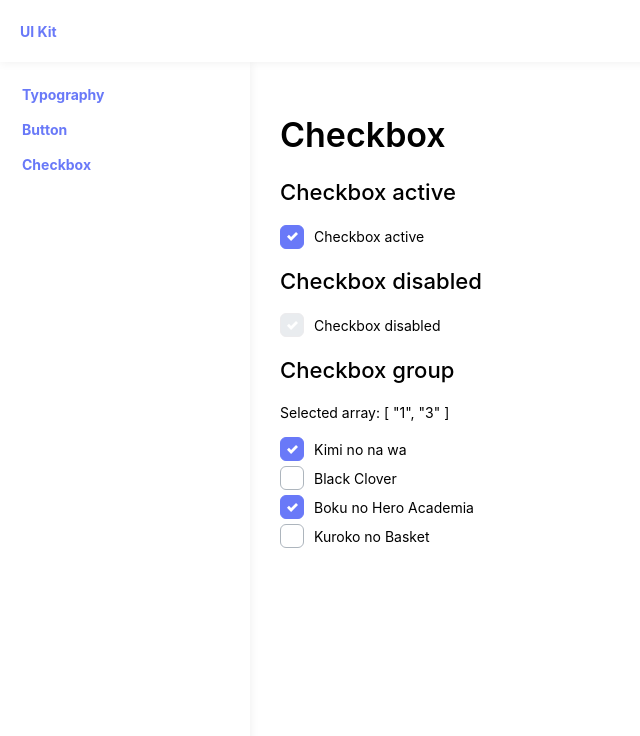
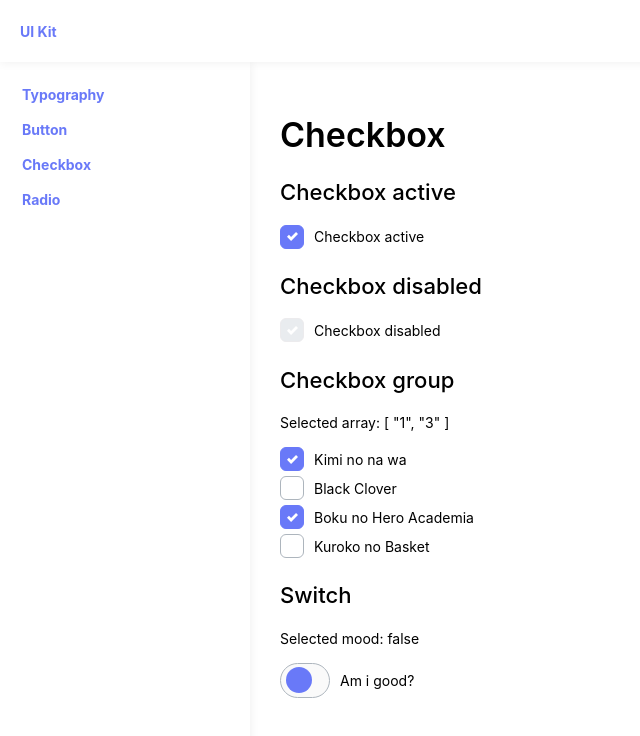
Before and after one commit to Hekikai/katana-kit, a Vue app: page /checkbox in a window 1280 px wide. Shown: the top 736 px of the page, without its empty margins (0-640 px from the left). Built offline with nearby package versions, Linux system fonts and the light colour scheme; the HTML template or start-up script is replaced by a standard one.

Commit message:
added type "switch" to KCheckbox.vue component; removed .line class (extracted into flex.scss file)

```diff
--- a/src/components/KCheckbox/KCheckbox.scss
+++ b/src/components/KCheckbox/KCheckbox.scss
@@ -32,7 +32,7 @@
     }
     &:not(:disabled):active + label::before {
         background-color: var(--k-primary);
-    border: 1px solid #ECEBED;
+        border: 1px solid #ecebed;
     }
     &:focus + label::before {
         box-shadow: 0 7px 20px rgba(0, 0, 0, 0.07);
@@ -42,58 +42,59 @@
     }
     &:disabled + label::before {
         background-color: #e9ecef;
-    border: 1px solid #ECEBED;
+        border: 1px solid #ecebed;
     }
 }
-//.switch {
-//  height: 0;
-//  width: 0;
-//  visibility: hidden;
-//  position: absolute;
-//  z-index: -1;
-//  opacity: 0;
-//  &-container {
-//    display: flex;
-//    align-items: center;
-//  }
-//  &__label {
-//    margin-left: 10px;
-//  }
-//  & + label {
-//    cursor: pointer;
-//    text-indent: -9999px;
-//    width: 50px;
-//    height: 35px;
-//    background: #fafafa;
-//    border: 1px solid #adb5bd;
-//    display: block;
-//    border-radius: 100px;
-//    position: relative;
-//    &:after {
-//      content: "";
-//      position: absolute;
-//      top: 50%;
-//      left: 5px;
-//      width: 26px;
-//      height: 26px;
-//      background: #fff;
-//      background: var(--primary);
-//      border-radius: 90px;
-//      transition: 0.3s;
-//      transform: translateY(-50%);
-//    }
-//  }
-//  &:checked {
-//    & + label {
-//      background: var(--primary);
-//      &:after {
-//        background: #fff;
-//        left: calc(100% - 5px);
-//        transform: translateX(-100%) translateY(-50%);
-//      }
-//      &:active:after {
-//        width: 33px;
-//      }
-//    }
-//  }
-//}
+
+.k-switch {
+    height: 0;
+    width: 0;
+    visibility: hidden;
+    position: absolute;
+    z-index: -1;
+    opacity: 0;
+    &-container {
+        display: flex;
+        align-items: center;
+    }
+    &__label {
+        margin-left: 10px;
+    }
+    & + label {
+        cursor: pointer;
+        text-indent: -9999px;
+        width: 50px;
+        height: 35px;
+        background: #fafafa;
+        border: 1px solid #adb5bd;
+        display: block;
+        border-radius: 100px;
+        position: relative;
+        &:after {
+            content: '';
+            position: absolute;
+            top: 50%;
+            left: 5px;
+            width: 26px;
+            height: 26px;
+            background: #fff;
+            background: var(--k-primary);
+            border-radius: 90px;
+            transition: 0.3s;
+            transform: translateY(-50%);
+        }
+    }
+    &:checked {
+        & + label {
+            background: var(--k-primary);
+            &:after {
+                background: #fff;
+                left: calc(100% - 5px);
+                transform: translateX(-100%) translateY(-50%);
+            }
+            &:active:after {
+                width: 33px;
+            }
+        }
+    }
+}
--- a/src/components/KCheckbox/KCheckbox.vue
+++ b/src/components/KCheckbox/KCheckbox.vue
@@ -1,8 +1,15 @@
 <script setup lang="ts">
+import { computed } from 'vue'
+
 interface CheckboxOption {
     optionId: string
     checked: boolean
 }
+
+const CheckboxType = {
+    switch: 'switch',
+    checkbox: 'checkbox',
+} as const
 
 const props = withDefaults(
     defineProps<{
@@ -13,12 +20,14 @@ const props = withDefaults(
         checked: boolean
         disabled?: boolean
         group?: boolean
+        type?: keyof typeof CheckboxType
     }>(),
     {
         name: '',
         value: '',
         label: '',
         checked: false,
+        type: 'checkbox',
     },
 )
 
@@ -26,6 +35,8 @@ const emit = defineEmits<{
     (e: 'update:checked', v: boolean): void
     (e: 'handle-group', v: CheckboxOption): void
 }>()
+
+const isItSwitch = computed(() => props.type === 'switch')
 
 const handleInput = (event: Event) => {
     const isChecked = (<HTMLInputElement>event.target).checked
@@ -40,8 +51,13 @@ const handleInput = (event: Event) => {
 </script>
 
 <template>
+    <!--  TODO: don't line this div.  remove it with render-function-->
+    <div :class="{ 'k-switch-container': isItSwitch }">
         <input
-        class="k-checkbox"
+            :class="[
+                { 'k-checkbox': type === 'checkbox' },
+                { 'k-switch': isItSwitch },
+            ]"
             type="checkbox"
             :name="name"
             :value="value"
@@ -51,6 +67,14 @@ const handleInput = (event: Event) => {
             @input="handleInput"
         />
         <label :for="id">{{ label }}</label>
+        <label
+            v-if="isItSwitch"
+            class="k-switch__label"
+            :for="id"
+        >
+            {{ label }}
+        </label>
+    </div>
 </template>
 
 <style scoped></style>
--- /dev/null
+++ b/src/components/KRadio/KRadio.vue
@@ -0,0 +1,13 @@
+<script setup lang="ts">
+
+</script>
+
+<template>
+<div>
+  123
+</div>
+</template>
+
+<style scoped>
+
+</style>
--- a/src/css/index.scss
+++ b/src/css/index.scss
@@ -3,6 +3,7 @@
 
 @import './nuclear/colors.scss';
 @import './nuclear/typography.scss';
+@import './nuclear/flex.scss';
 
 @import '../components/KButton/KBtn.scss';
 @import '../components/KCheckbox/KCheckbox.scss';
--- /dev/null
+++ b/src/css/nuclear/flex.scss
@@ -0,0 +1,10 @@
+.line {
+  display: flex;
+  flex-wrap: wrap;
+  gap: 10px;
+  margin-bottom: 1em;
+
+  &__block {
+    display: block;
+  }
+}
--- a/src/router/routes.ts
+++ b/src/router/routes.ts
@@ -19,4 +19,9 @@ export const routes = [
         component: () => import('@/views/KCheckbox.vue'),
         name: 'Checkbox',
     },
+    {
+        path: '/radio',
+        component: () => import('@/views/KRadio.vue'),
+        name: 'Radio',
+    },
 ]
--- a/src/views/KBtn.vue
+++ b/src/views/KBtn.vue
@@ -92,12 +92,3 @@ const onClick = () => {
     alert('Click!')
 }
 </script>
-
-<style scoped lang="scss">
-.line {
-    display: flex;
-    flex-wrap: wrap;
-    gap: 10px;
-    margin-bottom: 1rem;
-}
-</style>
--- a/src/views/KCheckbox.vue
+++ b/src/views/KCheckbox.vue
@@ -23,41 +23,47 @@
         />
     </div>
 
-  <h2>Checkbox group</h2>
-  <div class="line line__block">
-    <p>Selected array: {{ selectedAnime }}</p>
-    <k-checkbox-group v-model:value="selectedAnime" :options="animeList" name="anime"/>
-  </div>
+    <h2>Checkbox group</h2>
+    <div class="line line__block">
+        <p>Selected array: {{ selectedAnime }}</p>
+        <k-checkbox-group
+            v-model:value="selectedAnime"
+            :options="animeList"
+            name="anime"
+        />
+    </div>
+
+    <h2>Switch</h2>
+    <div class="line line__block">
+        <p>Selected mood: {{ switchMyMood }}</p>
+        <k-checkbox
+            v-model:checked="switchMyMood"
+            id="switch"
+            label="Am i good?"
+            name="switch"
+            value="good"
+            type="switch"
+        />
+    </div>
 </template>
 
 <script setup lang="ts">
 import { ref } from 'vue'
 import KCheckbox from '@/components/KCheckbox/KCheckbox.vue'
-import KCheckboxGroup from "@/components/KCheckbox/KCheckboxGroup.vue";
+import KCheckboxGroup from '@/components/KCheckbox/KCheckboxGroup.vue'
 
 const isChecked = ref<boolean>(true)
 const isDisabled = ref<boolean>(true)
 const isDisableChecked = ref<boolean>(true)
 
 const animeList = ref([
-  {name: 'Kimi no na wa', id: '1'},
-  {name: 'Black Clover', id: '2'},
-  {name: 'Boku no Hero Academia', id: '3'},
-  {name: 'Kuroko no Basket', id: '4'}
+    { name: 'Kimi no na wa', id: '1' },
+    { name: 'Black Clover', id: '2' },
+    { name: 'Boku no Hero Academia', id: '3' },
+    { name: 'Kuroko no Basket', id: '4' },
 ])
 
-const selectedAnime = ref(['1' , '3'])
+const selectedAnime = ref(['1', '3'])
+
+const switchMyMood = ref(false)
 </script>
-
-<style scoped>
-.line {
-    display: flex;
-    flex-wrap: wrap;
-    gap: 10px;
-    margin-bottom: 1rem;
-}
-
-.line__block {
-  display: block;
-}
-</style>
--- /dev/null
+++ b/src/views/KRadio.vue
@@ -0,0 +1,10 @@
+<template>
+<h1>Radio</h1>
+  <h2>Radio active</h2>
+  <div class="line">
+
+  </div>
+</template>
+<script setup lang="ts">
+import KRadio from "@/components/KRadio/KRadio.vue";
+</script>
--- a/src/views/StartPage.vue
+++ b/src/views/StartPage.vue
@@ -9,5 +9,3 @@ export default {
 <template>
     <h1>UI Kit</h1>
 </template>
-
-<style scoped></style>
--- a/src/views/Typography.vue
+++ b/src/views/Typography.vue
@@ -5,5 +5,3 @@
     <h3>Heading 3</h3>
     <h4>Heading 4</h4>
 </template>
-
-<style lang="scss"></style>
```
Lines whose indentation alone changed are shown as unchanged.
